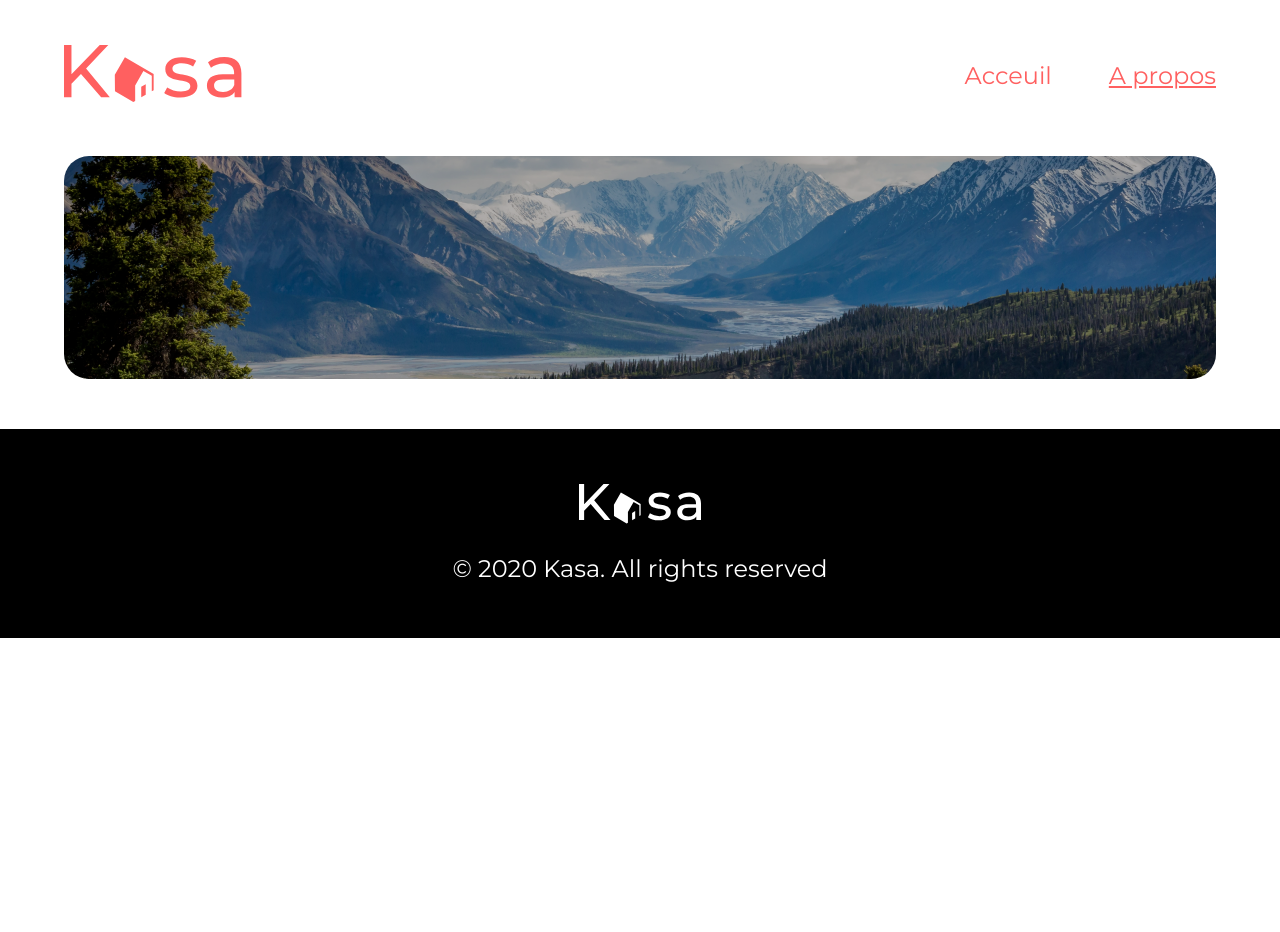
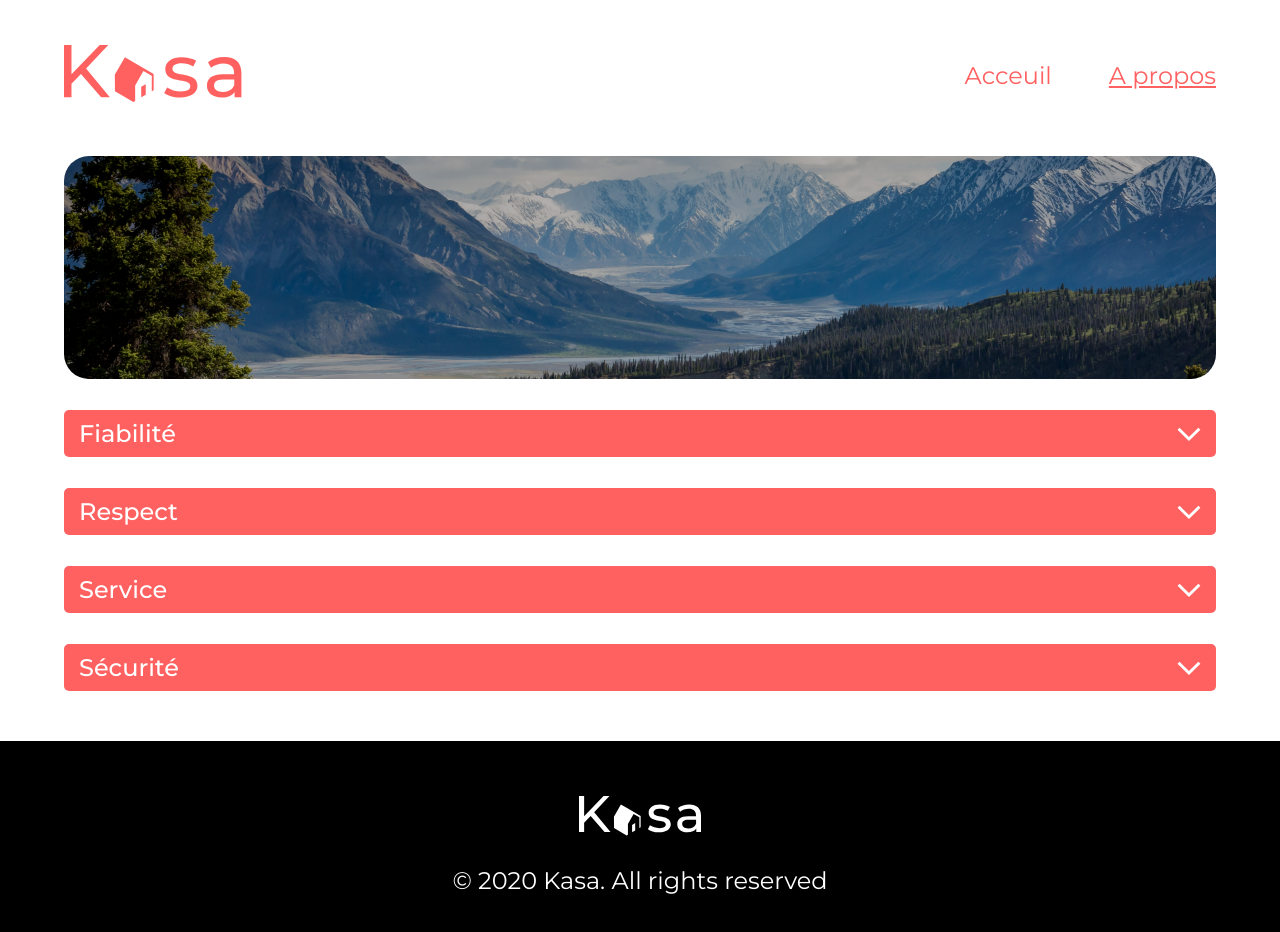
Before and after one commit to Naofalp/kasaREACT, a React (Vite) app in the folder kasa/: page /Apropos in a window 1280 px wide. Shown: the top 932 px of the page. Before the commit the page ends 800 px from the top, so only its background shows below. Built offline with nearby package versions, Linux system fonts and the light colour scheme.

Commit message:
Ajout collapse a propos

```diff
--- a/kasa/src/Pages/Apropos.jsx
+++ b/kasa/src/Pages/Apropos.jsx
@@ -4,5 +4,18 @@
 export default function Apropos() {
     return <>
         <BannerApropos />
+        <Collapse titleCollapse="Fiabilité"
+        textCollapse="Les annonces postées sur Kasa garantissent une fiabilité totale. Les photos sont conformes aux logements, et toutes les informations sont
+        régulièrement vérifiées par nos équipes."/>
+        <Collapse titleCollapse="Respect"
+        textCollapse="La bienveillance fait partie des valeurs fondatrices de Kasa. Tout comportement discriminatoire ou de
+        perturbation du voisinage entraînera une exclusion de notre plateforme."/>
+        <Collapse titleCollapse="Service"
+        textCollapse="Nos équipes se tiennent à votre disposition pour vous fournir une expérience parfaite. N'hésitez pas à nous contacter si vous avez la moindre question."/>
+        <Collapse titleCollapse="Sécurité"
+        textCollapse="La sécurité est la priorité de Kasa. Aussi bien pour nos hôtes que pour les voyageurs, chaque logement
+        correspond aux critères de sécurité établis par nos services. En laissant une note aussi bien à l'hôte qu'au
+        locataire, cela permet à nos équipes de vérifier que les standards sont bien respectés. Nous organisons
+        également des ateliers sur la sécurité domestique pour nos hôtes."/>
     </>
 }
--- a/kasa/src/components/Collapse.jsx
+++ b/kasa/src/components/Collapse.jsx
@@ -31,7 +31,9 @@
                 className={toggle ? "collapse_toggle animated" : "collapse_toggle"}
                 style={{ height: toggle ? `${height}` : "0px" }}
             >
-                <p aria-hidden={toggle ? "true" : "false"}>{props.textCollapse}</p>
+
+                <p aria-hidden={toggle ? "false" : "true"}>{props.textCollapse}</p>
+
             </div>
         </div>
 
--- a/kasa/src/styles/components/Collapse.scss
+++ b/kasa/src/styles/components/Collapse.scss
@@ -73,12 +73,12 @@
 }
 
 .chevron {
-    width: 9px;
+    width: 13px;
     transform: rotate(0deg);
     transition: 0.4s 0.4s ease-in-out;
 
     @media screen and (min-width: $breakpoint-desktop) {
-        width: 15px;
+        width: 24px;
     }
 }
 
```
